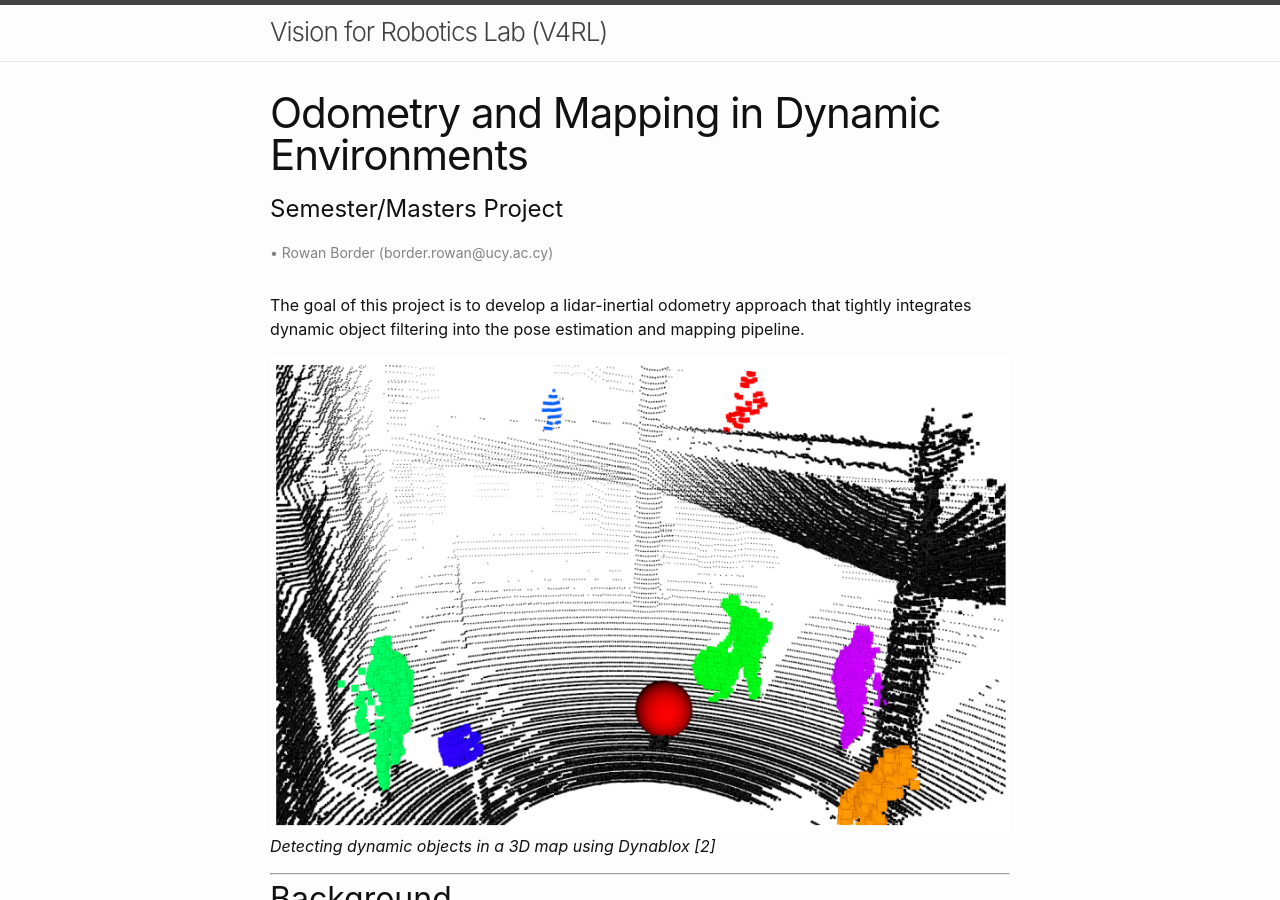
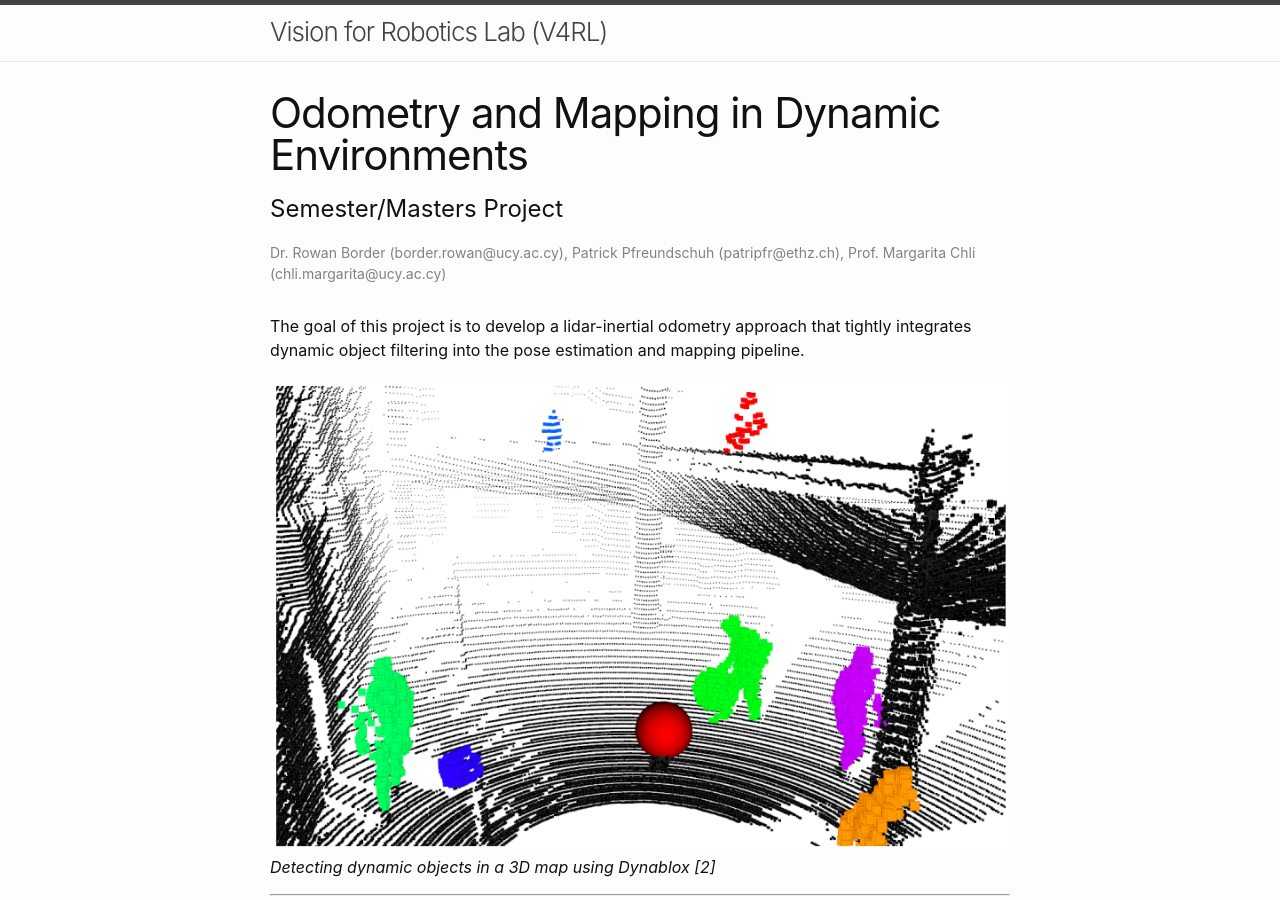
Before and after one commit to VIS4ROB-lab/VIS4ROB-lab.github.io, a Jekyll site: the page built from _posts/2025-10-13-dynamic.md, in a window 1280 px wide and 900 px high. Built offline with Jekyll 4.4.1, drawn with Linux system fonts in a browser that asks for light colours.

Commit message:
update format and add new projects

```diff
--- a/_layouts/post.html
+++ b/_layouts/post.html
@@ -11,9 +11,22 @@ layout: default
         {%- assign date_format = site.minima.date_format | default: "%b %-d, %Y" -%}
         {{ page.date | date: date_format }}
       </time> -->
-      {%- if page.author -%}
-        • <span itemprop="author" itemscope itemtype="http://schema.org/Person"><span class="p-author h-card" itemprop="name">{{ page.author }}</span> (<span class="p-email h-card" itemprop="email">{{ page.email }}</span>)</span>
-      {%- endif -%}</p>
+      {%- if page.author1 -%}
+        <span itemprop="author" itemscope itemtype="http://schema.org/Person">
+        <span class="p-author h-card" itemprop="name">{{ page.author1 }}</span>
+        (<span class="p-email h-card" itemprop="email">{{ page.email1 }}</span>)</span>
+      {%- endif -%}
+      {%- if page.author2 -%}
+        , <span itemprop="author" itemscope itemtype="http://schema.org/Person">
+        <span class="p-author h-card" itemprop="name">{{ page.author2 }}</span>
+        (<span class="p-email h-card" itemprop="email">{{ page.email2 }}</span>)</span>
+      {%- endif -%}
+      {%- if page.author3 -%}
+        , <span itemprop="author" itemscope itemtype="http://schema.org/Person">
+        <span class="p-author h-card" itemprop="name">{{ page.author3 }}</span>
+        (<span class="p-email h-card" itemprop="email">{{ page.email3 }}</span>)</span>
+      {%- endif -%}
+    </p>
   </header>
 
   <div class="post-content e-content" itemprop="articleBody">
--- a/_posts/2025-10-13-dynamic.md
+++ b/_posts/2025-10-13-dynamic.md
@@ -2,8 +2,12 @@
 layout: post
 title: "Odometry and Mapping in Dynamic Environments"
 type: "Semester/Masters Project"
-author: "Rowan Border"
-email: border.rowan@ucy.ac.cy
+author1: "Dr. Rowan Border"
+email1: border.rowan@ucy.ac.cy
+author2: "Patrick Pfreundschuh"
+email2: patripfr@ethz.ch
+author3: "Prof. Margarita Chli"
+email3: chli.margarita@ucy.ac.cy
 thumbnail: /assets/dynablox.png
 ---
 
```
Also changed, not shown: _posts/2025-10-13-ct.md (added, +52 -0 lines), _posts/2025-10-13-lvi.md (+6 -2 lines), _posts/2025-10-13-multirobot.md (+6 -2 lines), index.md (+2 -0 lines), assets/ct.png (added), 7 other files.
